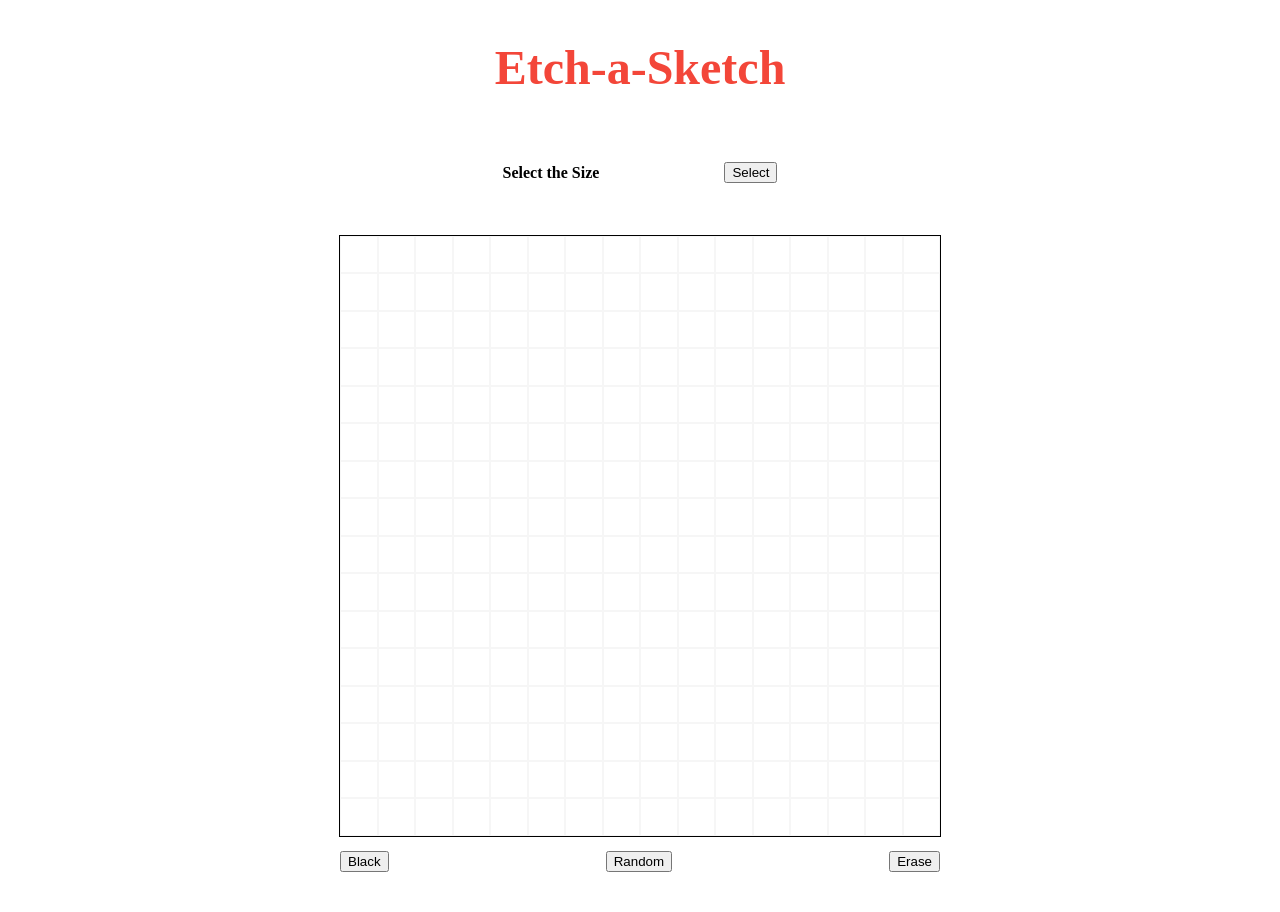
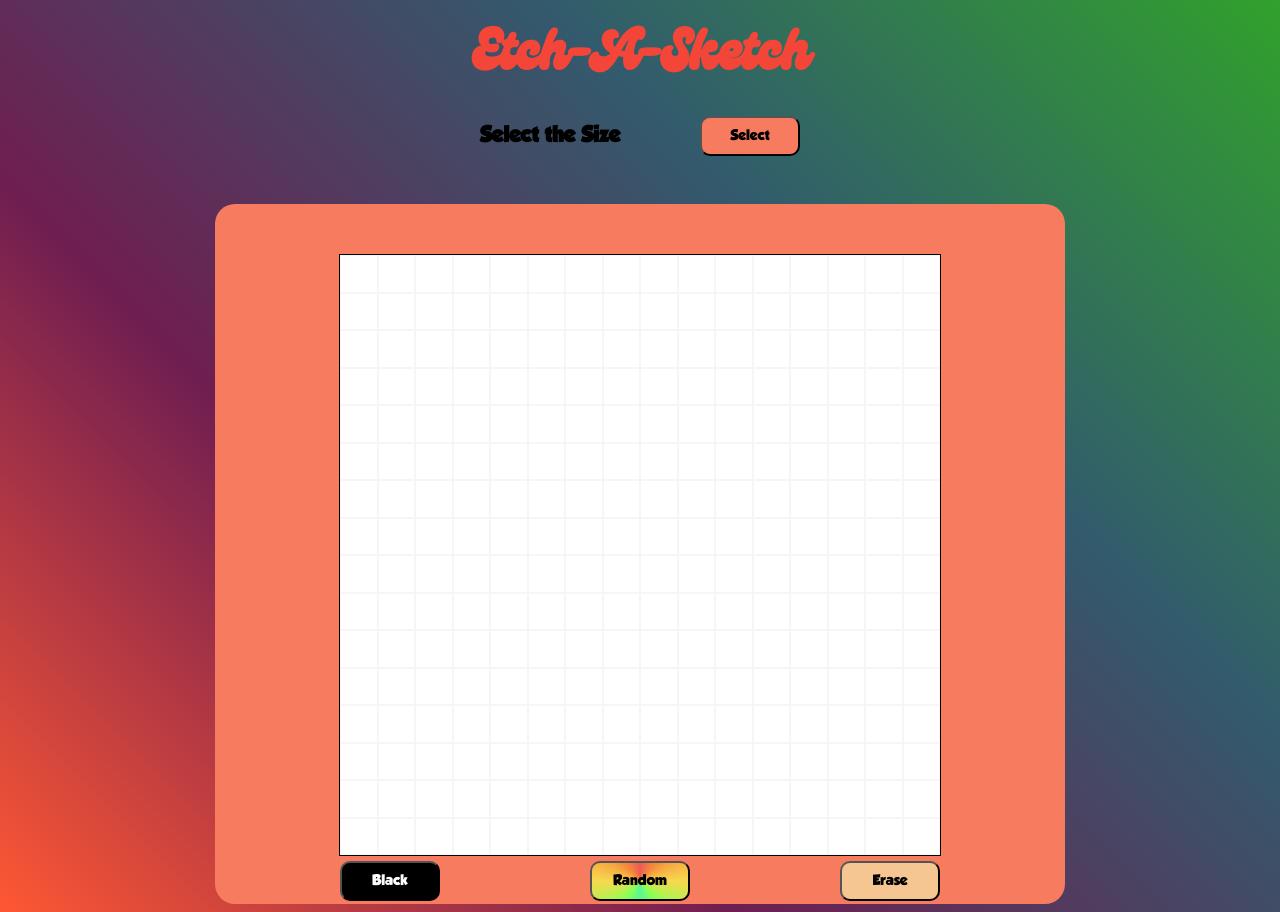
Before and after one commit to rlaychock/Etch-a-Sketch, a plain HTML site: page index.html in a window 1280 px wide. Drawn offline with Linux system fonts and the light colour scheme.

Commit message:
Cosmetics on buttons, font, and background

```diff
--- a/index.html
+++ b/index.html
@@ -8,17 +8,19 @@
     <script src="javascript.js" defer></script>
 </head>
 <body>
-    <h1>Etch-a-Sketch</h1>
+    <h1>Etch-A-Sketch</h1>
     <div class="header">
         <h4>Select the Size</h4>
         <button id = "popup">Select</button>
     </div>
     <p class = message></p>
-    <div class="grid"></div>
-    <div class="footer">
-        <button id="black">Black</button>
-        <button id="rainbow" >Random</button>
-        <button id="erase" onclick=erase()>Erase</button>
+    <div class="container">
+        <div class="grid"></div>
+        <div class="footer">
+            <button id="black">Black</button>
+            <button id="random" >Random</button>
+            <button id="erase" onclick=erase()>Erase</button>
+        </div>
     </div>
 </body>
 </html>
--- a/javascript.js
+++ b/javascript.js
@@ -8,7 +8,7 @@ popup.addEventListener('click', function(){
 });
 
 const rainbow = document.getElementById('rainbow');
-rainbow.addEventListener('click', function(){
+random.addEventListener('click', function(){
     color = getRandomColor();
 });
 
--- a/stylesheet.css
+++ b/stylesheet.css
@@ -1,9 +1,20 @@
+@font-face {
+    font-family:  CustomFont1;
+    src: url(Fonts/GentyDemo-Regular.ttf);
+}
+
+@font-face {
+    font-family: CustomFont2;
+    src: url(Fonts/GROBOLD.ttf);
+}
+
 body {
     box-sizing: border-box;
     display: flex;
     flex-direction: column;
     justify-content: center;
     align-items: center;
+    background: linear-gradient(45deg, #ff5733, #6f1e51, #325b6d, #31a12c);
 }
 
 .header {
@@ -12,7 +23,10 @@ body {
     align-items: center;
     width: 400px;
     justify-content: space-around;
-    margin-top: 15px;
+    margin-top: 0px;
+    padding-top: 0;
+    font-family: CustomFont2;
+    font-size: 20px;
 }
 
 .footer {
@@ -20,7 +34,7 @@ body {
     flex-direction: row;
     width: 600px;
     justify-content: space-between;
-    height: 50px;
+    margin-top: 5px;
     align-items: center;
 }
 
@@ -29,6 +43,7 @@ body {
     height: 600px;
     border: 1px solid black;
     display: grid;
+    margin-top: 50px;
 }
 
 .gridItem {
@@ -38,6 +53,59 @@ body {
 
 
 h1 {
-    font-size: 48px;
+    font-size: 56px;
     color: rgb(243, 70, 57);
+    font-family: CustomFont1;
+    margin-top: 10px;
+    margin-bottom: 0;
 }
+
+.container {
+    background-color: rgb(247, 123, 95);
+    width: 850px;
+    height: 700px;
+    display: flex;
+    flex-direction: column;
+    align-items: center;
+    border-radius: 20px;
+
+}
+
+
+.footer button,
+#popup {
+    font-family: CustomFont2;
+    height: 40px;
+    width: 100px;
+    border-radius: 10px;
+}
+
+button#black {
+    background-color: black;
+    color: white;
+}
+
+button#erase {
+    background-color: rgb(245, 198, 145);
+    color: black;
+}
+
+button#random {
+    color: black;
+    background-image: conic-gradient(
+        rgb(238, 88, 88),
+        rgb(245, 141, 57),
+        rgb(247, 216, 79),
+        rgb(145, 255, 82),
+        rgb(86, 245, 152),
+        rgb(145, 255, 82),
+        rgb(247, 216, 79),
+        rgb(245, 141, 57),
+        rgb(238, 88, 88)
+    );
+}
+
+#popup {
+    color: black;
+    background-color: rgb(247, 123, 95);
+}
```
Also changed, not shown: Fonts/GROBOLD.ttf (added), Fonts/GentyDemo-Regular.ttf (added).
